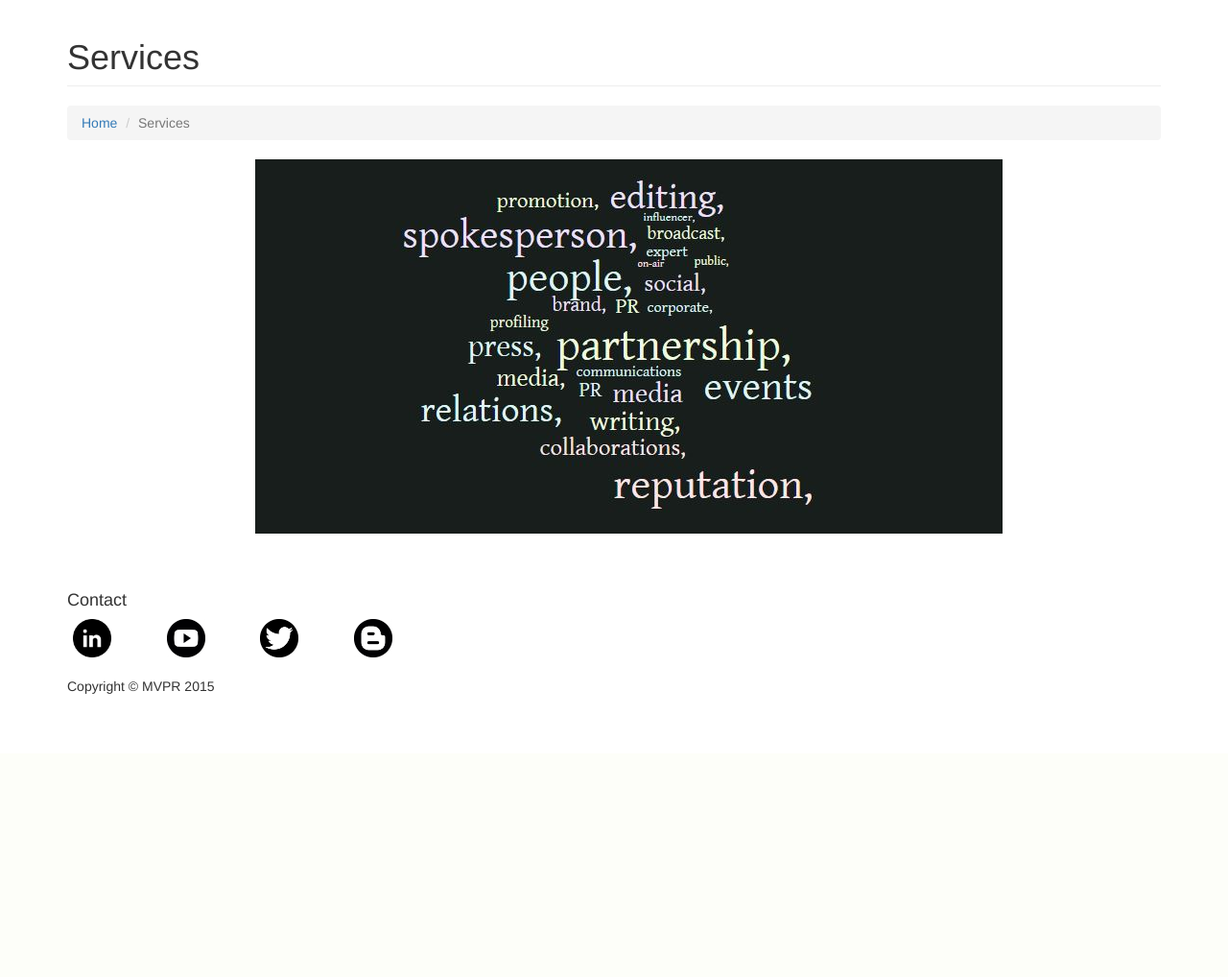
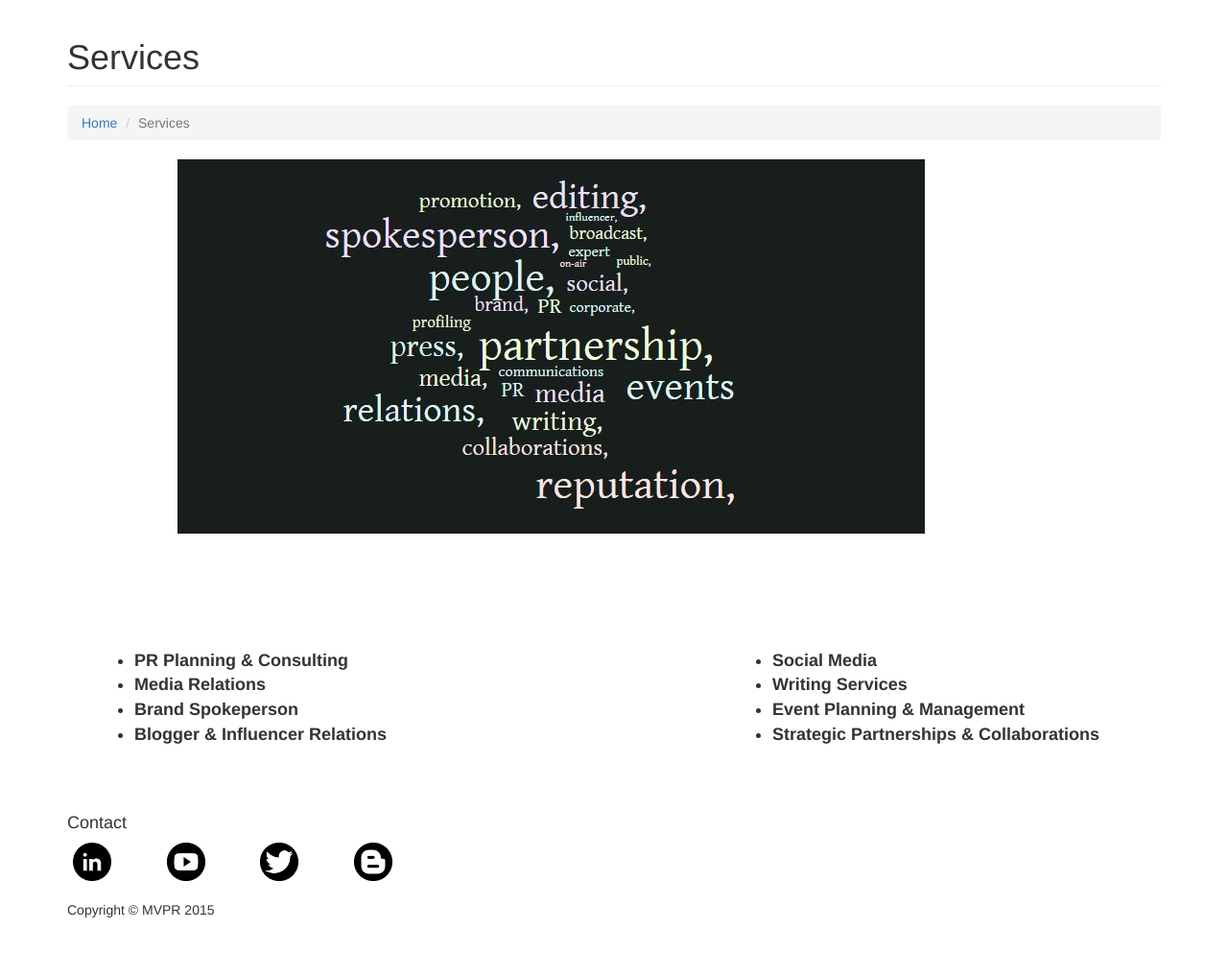
Before and after one commit to gareth2/test, a Rails app: page /pages/service in a window 1280 px wide. Shown: the part 52-1070 px from the top of the page at 96% size. Before the commit the page ends 775 px from the top, so only its background shows below. Run offline with Rails 7, Linux system fonts and the light colour scheme; style sheets or scripts are compiled from the project's sources; some libraries are stand-ins or nearby versions.

Commit message:
Added bullets and centered image

```diff
--- a/app/assets/stylesheets/main.css.scss
+++ b/app/assets/stylesheets/main.css.scss
@@ -10,6 +10,11 @@ body {
 
 body {
     padding-top: 0px; /* Required padding for .navbar-fixed-top. Remove if using .navbar-static-top. Change if height of navigation changes. */
+}
+
+li.list {
+    font-weight: bold;
+    font-size: 18px;
 }
 
 .navbar{
@@ -181,7 +186,7 @@ footer {
     background-image: image_url("word_cloud_4.jpg");
     background-repeat: no-repeat;
     display: block;
-    margin-left: auto;
+    margin-left: 100px;
     margin-right: auto;
     height: 390px;
     width: 779px;
--- a/app/views/pages/service.html.erb
+++ b/app/views/pages/service.html.erb
@@ -16,4 +16,34 @@
   <div class="container">
     <div class="word_cloud">
     </div>
+
+
+
+<br>
+<br>
+<br>
+<br>
+<br>
+<br>
+
+
+  <div class="col-sm-5 col-md-5 col-lg-5">
+    <ul>
+      <li class="list"> PR Planning & Consulting</li>
+      <li class="list"> Media Relations</li>
+      <li class="list"> Brand Spokeperson</li>
+      <li class="list"> Blogger & Influencer Relations</li>
+    </ul>
   </div>
+
+<div class="col-sm-2 col-md-2 col-lg-2"></div>
+
+  <div class="col-sm-5 col-md-5 col-lg-5">
+    <ul>
+      <li class="list"> Social Media</li>
+      <li class="list"> Writing Services</li>
+      <li class="list"> Event Planning & Management</li>
+      <li class="list"> Strategic Partnerships & Collaborations</li>
+    </ul>
+  </div>
+</div>
```
